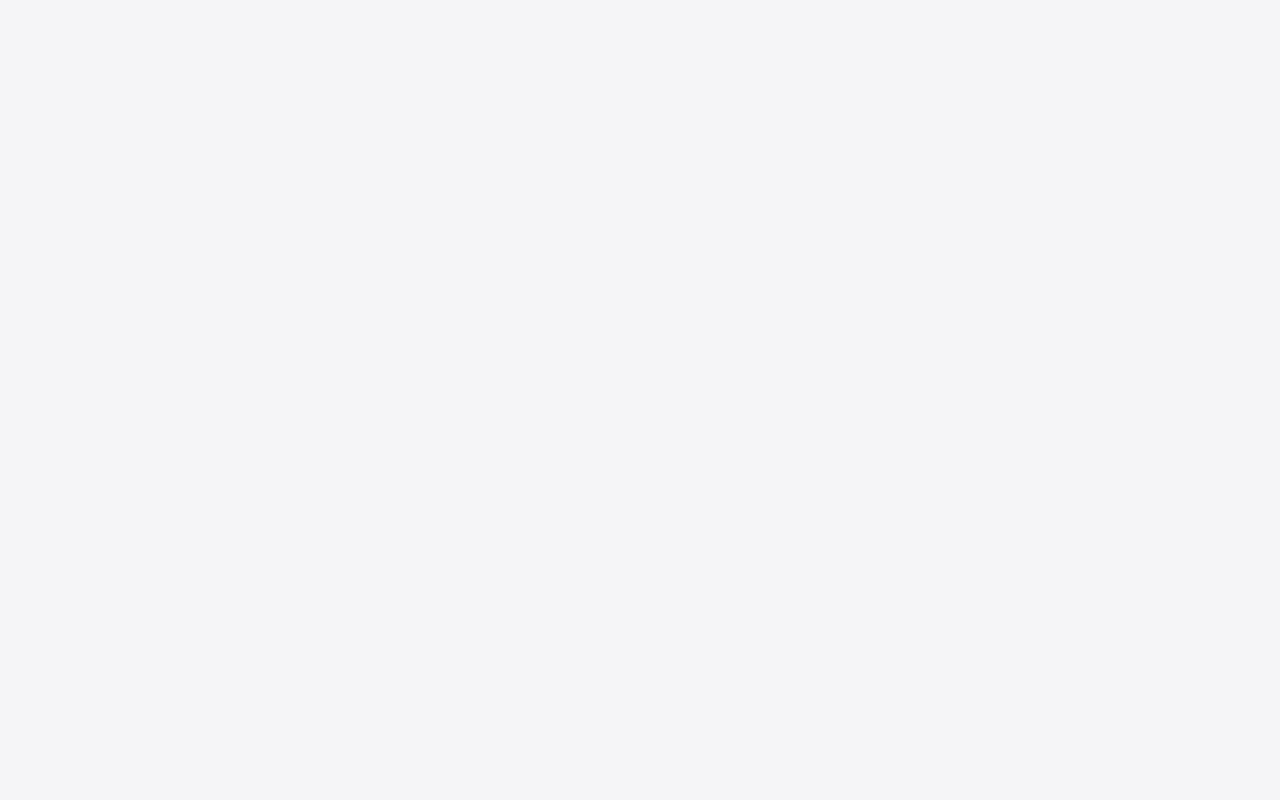
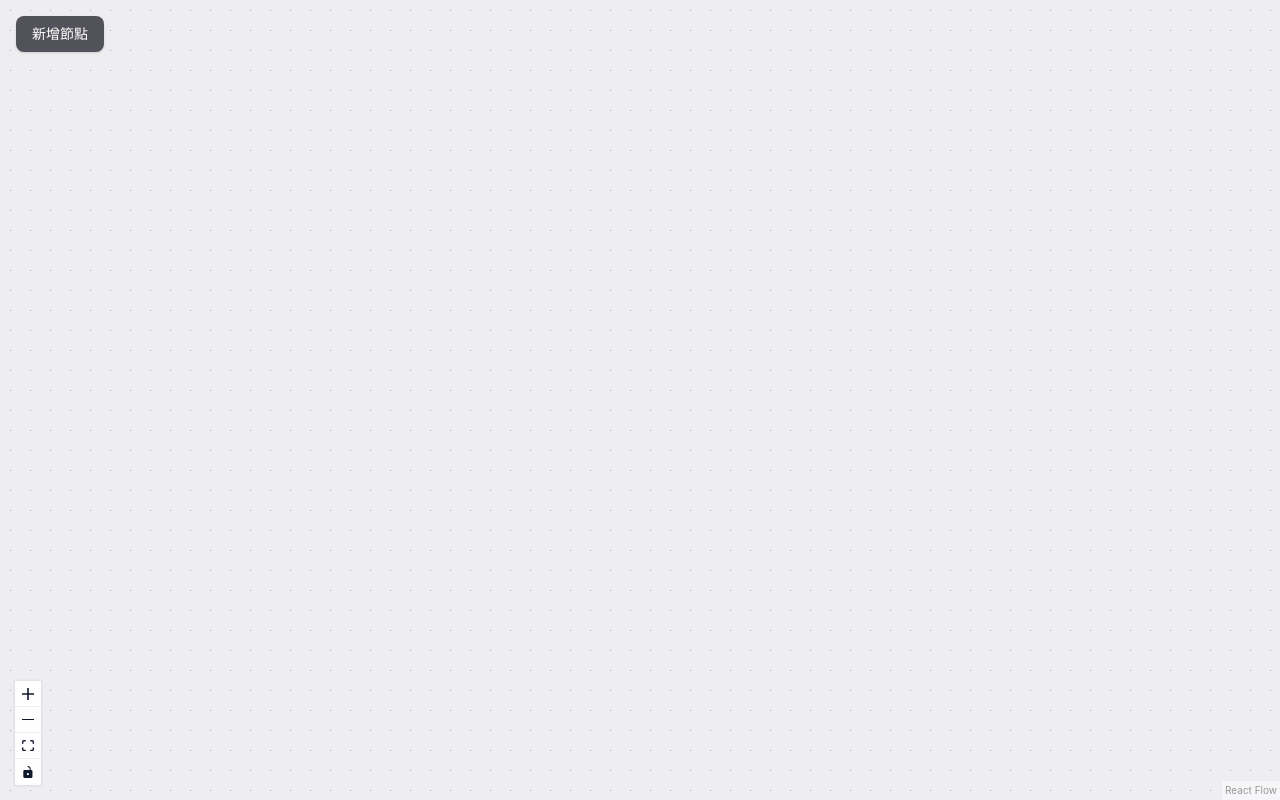
Before and after one commit to fengyenchen/co-canvas, a React (Vite) app in the folder frontend/: page / in a window 1280 px wide. Built offline with nearby package versions, Linux system fonts and the light colour scheme.

Commit message:
feat: 新增可互動的節點畫布

```diff
--- a/frontend/src/App.tsx
+++ b/frontend/src/App.tsx
@@ -1,12 +1,8 @@
+import { Canvas } from './components/canvas/Canvas'
 import './index.css'
 
 function App() {
-
-  return (
-    <>
-
-    </>
-  )
+  return <Canvas />
 }
 
 export default App
--- /dev/null
+++ b/frontend/src/components/canvas/Canvas.tsx
@@ -0,0 +1,43 @@
+import { Background, Controls, ReactFlow } from '@xyflow/react'
+import type { NodeTypes } from '@xyflow/react'
+import { useCanvasStore } from '../../stores/canvasStore'
+import { ConceptNode } from './ConceptNode'
+
+const nodeTypes: NodeTypes = {
+    concept: ConceptNode,
+}
+
+export function Canvas() {
+    const nodes = useCanvasStore((state) => state.nodes)
+    const edges = useCanvasStore((state) => state.edges)
+    const addNode = useCanvasStore((state) => state.addNode)
+    const onNodesChange = useCanvasStore((state) => state.onNodesChange)
+    const onEdgesChange = useCanvasStore((state) => state.onEdgesChange)
+    const onConnect = useCanvasStore((state) => state.onConnect)
+
+    return (
+        <main className="relative h-screen w-screen bg-canvas">
+            <button
+                type="button"
+                onClick={addNode}
+                className="absolute left-4 top-4 z-10 rounded-lg bg-primary px-4 py-2 text-sm font-medium text-primary-foreground shadow-sm transition hover:bg-primary-hover cursor-pointer"
+            >
+                新增節點
+            </button>
+
+            <ReactFlow
+                nodes={nodes}
+                edges={edges}
+                nodeTypes={nodeTypes}
+                onNodesChange={onNodesChange}
+                onEdgesChange={onEdgesChange}
+                onConnect={onConnect}
+                className="bg-canvas"
+                fitView
+            >
+                <Background />
+                <Controls />
+            </ReactFlow>
+        </main>
+    )
+}
--- /dev/null
+++ b/frontend/src/components/canvas/ConceptNode.tsx
@@ -0,0 +1,42 @@
+import { Handle, Position } from '@xyflow/react'
+import type { NodeProps } from '@xyflow/react'
+import type { CanvasNode } from '../../types/canvas'
+
+const handleClassName =
+    'h-2.5! w-2.5! border-2! border-background! bg-primary!'
+
+export function ConceptNode({
+    data,
+    selected,
+}: NodeProps<CanvasNode>) {
+    return (
+        <div
+            className={`min-w-40 rounded-xl border bg-background px-4 py-3 shadow-sm
+            ${selected ? 'border-primary ring-2 ring-primary/15' : 'border-border'}`}
+        >
+            <Handle
+                id="top"
+                type="target"
+                position={Position.Top}
+                className={handleClassName}
+            />
+
+            <div className="font-semibold text-foreground">
+                {data.title}
+            </div>
+
+            {data.content && (
+                <div className="mt-1 text-sm text-foreground/65">
+                    {data.content}
+                </div>
+            )}
+
+            <Handle
+                id="bottom"
+                type="source"
+                position={Position.Bottom}
+                className={handleClassName}
+            />
+        </div>
+    )
+}
--- a/frontend/src/index.css
+++ b/frontend/src/index.css
@@ -4,56 +4,25 @@
 @theme inline {
   --color-background: var(--background);
   --color-foreground: var(--foreground);
-  --color-card: var(--card);
-  --color-card-foreground: var(--card-foreground);
   --color-primary: var(--primary);
   --color-primary-hover: var(--primary-hover);
   --color-primary-foreground: var(--primary-foreground);
-  --color-secondary: var(--secondary);
-  --color-secondary-foreground: var(--secondary-foreground);
-  --color-muted: var(--muted);
-  --color-muted-foreground: var(--muted-foreground);
-  --color-subtle-foreground: var(--subtle-foreground);
-  --color-accent: var(--accent);
-  --color-accent-foreground: var(--accent-foreground);
   --color-border: var(--border);
-  --color-border-subtle: var(--border-subtle);
-  --color-border-strong: var(--border-strong);
-  --color-input: var(--input);
-  --color-ring: var(--ring);
   --color-canvas: var(--canvas);
-  --color-canvas-workspace: var(--canvas-workspace);
 }
 
 :root {
   --background: #f5f5f7;
   --foreground: #0f172a;
-  --card: #ffffff;
-  --card-foreground: #0f172a;
   --primary: #52525b;
   --primary-hover: #3f3f46;
   --primary-foreground: #ffffff;
-  --secondary: #f4f4f5;
-  --secondary-foreground: #3f3f46;
-  --muted: #e2e8f0;
-  --muted-foreground: #64748b;
-  --subtle-foreground: #94a3b8;
-  --accent: #f1f5f9;
-  --accent-foreground: #1e293b;
   --border: #e2e8f0;
-  --border-subtle: #f1f5f9;
-  --border-strong: #cbd5e1;
-  --input: #e2e8f0;
-  --ring: #64748b;
-  --canvas: #ffffff;
-  --canvas-workspace: #eeeeF1;
-  --canvas-pattern: #e4e4e8;
-  --canvas-grid: rgba(100, 116, 139, 0.14);
+  --canvas: #eeeef1;
+
   font-family: Inter, ui-sans-serif, system-ui, -apple-system, BlinkMacSystemFont, "Segoe UI", sans-serif;
   color: var(--foreground);
   background: var(--background);
-  font-synthesis: none;
-  text-rendering: optimizeLegibility;
   -webkit-font-smoothing: antialiased;
 }
 
--- /dev/null
+++ b/frontend/src/stores/canvasStore.ts
@@ -0,0 +1,71 @@
+import {
+    addEdge,
+    applyEdgeChanges,
+    applyNodeChanges,
+    type Connection,
+    type EdgeChange,
+    type NodeChange,
+} from '@xyflow/react'
+import { create } from 'zustand'
+
+import type { CanvasEdge, CanvasNode } from '../types/canvas'
+
+type CanvasState = {
+    nodes: CanvasNode[]
+    edges: CanvasEdge[]
+
+    addNode: () => void
+    onNodesChange: (changes: NodeChange<CanvasNode>[]) => void
+    onEdgesChange: (changes: EdgeChange<CanvasEdge>[]) => void
+    onConnect: (connection: Connection) => void
+}
+
+export const useCanvasStore = create<CanvasState>((set) => ({
+    nodes: [],
+    edges: [],
+
+    addNode: () =>
+        set((state) => {
+            const newNode: CanvasNode = {
+                id: crypto.randomUUID(),
+                type: 'concept',
+                position: {
+                    x: 100 + state.nodes.length * 40,
+                    y: 100 + state.nodes.length * 40,
+                },
+                data: {
+                    title: `新節點 ${state.nodes.length + 1}`,
+                    content: '',
+                    source: 'user',
+                },
+            }
+
+            return {
+                nodes: [...state.nodes, newNode],
+            }
+        }),
+
+    onNodesChange: (changes) =>
+        set((state) => ({
+            nodes: applyNodeChanges(changes, state.nodes),
+        })),
+
+    onEdgesChange: (changes) =>
+        set((state) => ({
+            edges: applyEdgeChanges(changes, state.edges),
+        })),
+
+    onConnect: (connection) =>
+        set((state) => ({
+            edges: addEdge(
+                {
+                    ...connection,
+                    id: crypto.randomUUID(),
+                    data: {
+                        source: 'user',
+                    },
+                },
+                state.edges,
+            ),
+        })),
+}))
--- /dev/null
+++ b/frontend/src/types/canvas.ts
@@ -0,0 +1,17 @@
+import type { Edge, Node } from '@xyflow/react'
+
+export type NodeSource = 'user' | 'ai'
+
+export type CanvasNodeData = {
+    title: string
+    content: string
+    source: NodeSource
+}
+
+export type CanvasEdgeData = {
+    label?: string
+    source: NodeSource
+}
+
+export type CanvasNode = Node<CanvasNodeData>
+export type CanvasEdge = Edge<CanvasEdgeData>
```
